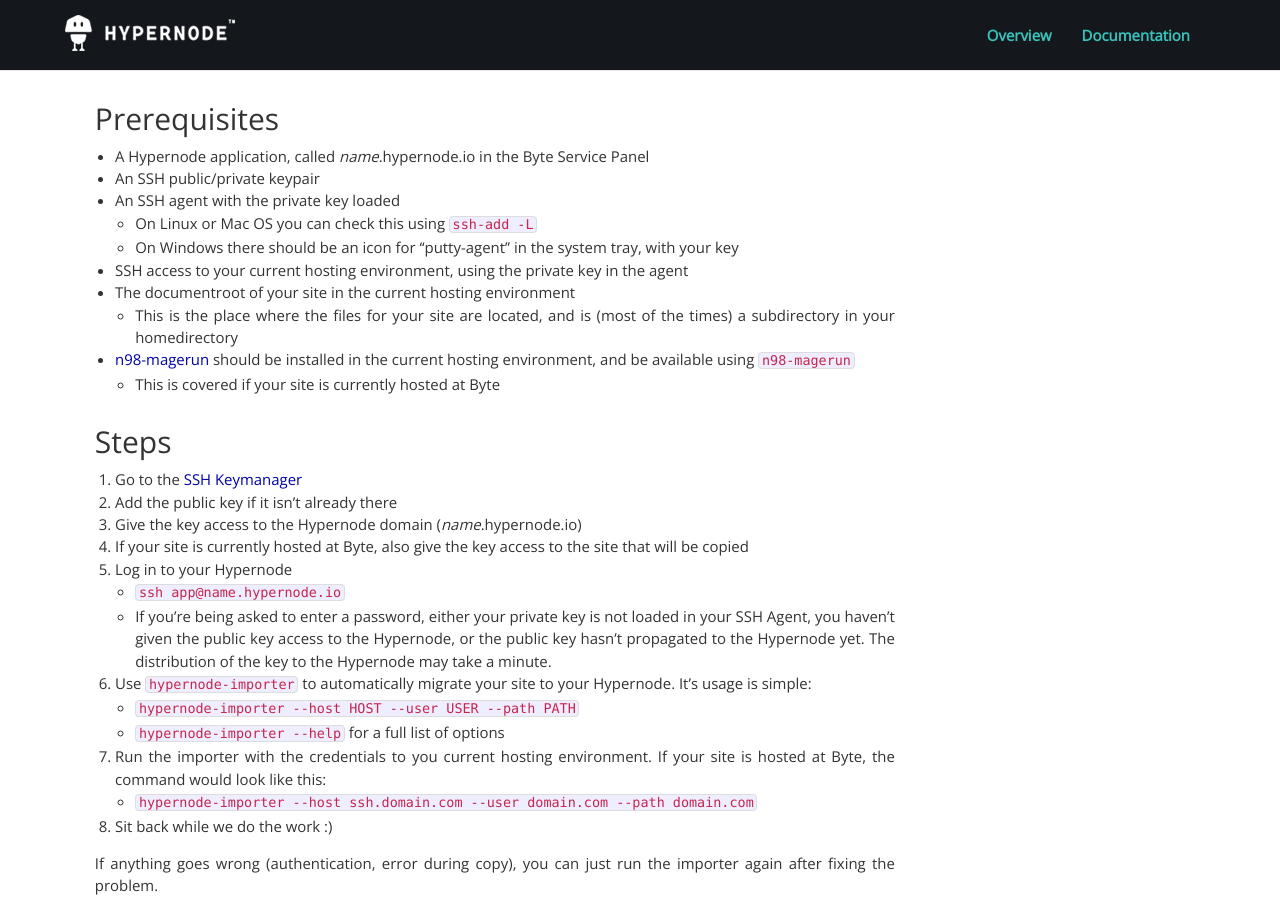
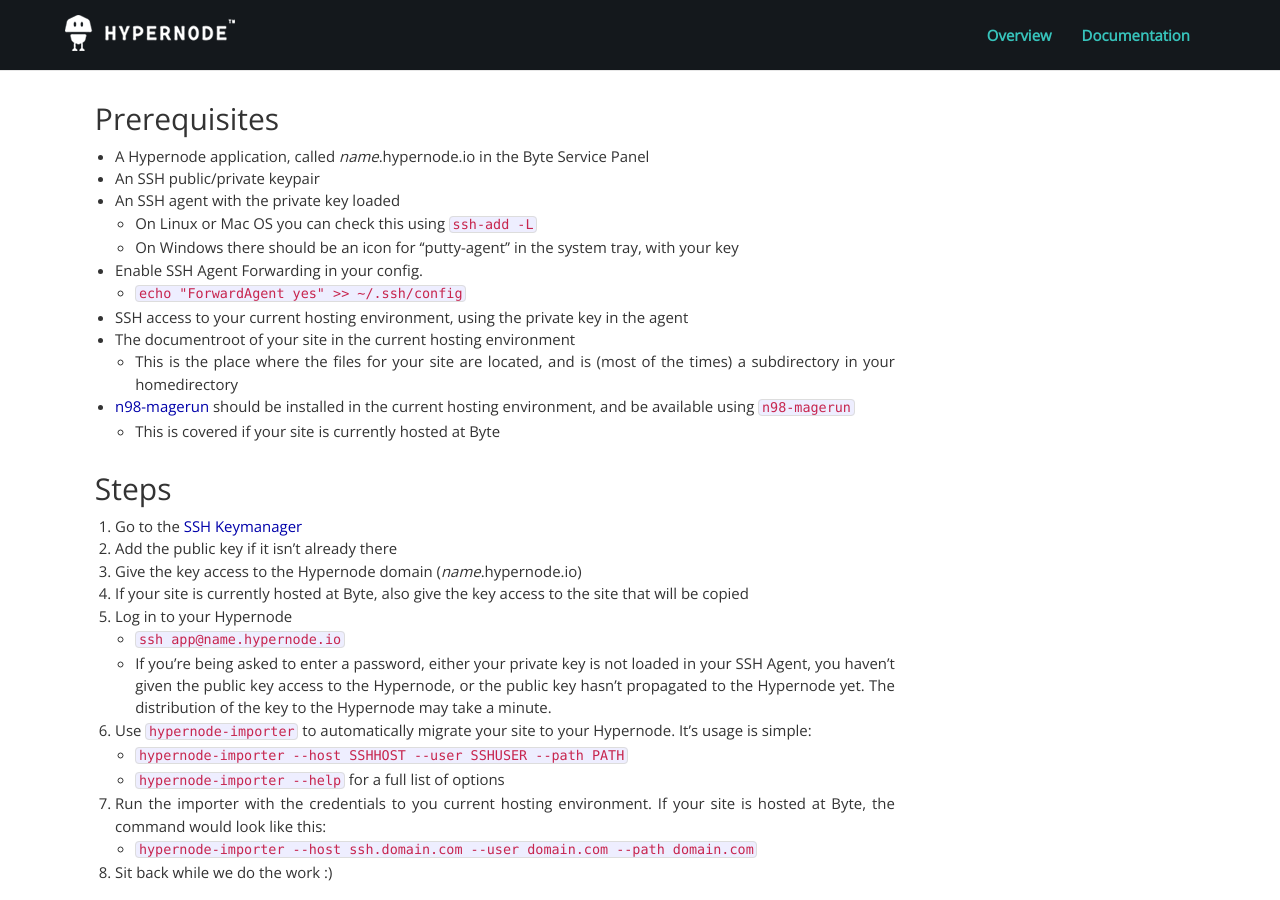
Before and after one commit to damnlie/hypernode.github.io, a Jekyll site: the page built from _posts/2014-05-01-getting-started.md, in a window 1280 px wide and 900 px high, scrolled down 195 px. Built offline with Jekyll 4.4.1, drawn with Linux system fonts in a browser that asks for light colours; nearby versions of some CDN libraries; Markdown is read by kramdown in place of the engine named in the settings; a script that is not in the unit is left out.

Commit message:
Clarify SSH instructions

```diff
--- a/_posts/2014-05-01-getting-started.md
+++ b/_posts/2014-05-01-getting-started.md
@@ -14,6 +14,8 @@
 * An SSH agent with the private key loaded
     * On Linux or Mac OS you can check this using `ssh-add -L`
     * On Windows there should be an icon for ''putty-agent'' in the system tray, with your key
+* Enable SSH Agent Forwarding in your config.
+    * `echo "ForwardAgent yes" >> ~/.ssh/config`
 * SSH access to your current hosting environment, using the private key in the agent
 * The documentroot of your site in the current hosting environment
     * This is the place where the files for your site are located, and is (most of the times) a subdirectory in your homedirectory
@@ -29,7 +31,7 @@
     * `ssh app@name.hypernode.io`
     * If you're being asked to enter a password, either your private key is not loaded in your SSH Agent, you haven't given the public key access to the Hypernode, or the public key hasn't propagated to the Hypernode yet. The distribution of the key to the Hypernode may take a minute.
 1. Use `hypernode-importer` to automatically migrate your site to your Hypernode. It's usage is simple:
-    * `hypernode-importer --host HOST --user USER --path PATH`
+    * `hypernode-importer --host SSHHOST --user SSHUSER --path PATH`
     * `hypernode-importer --help` for a full list of options
 1. Run the importer with the credentials to you current hosting environment. If your site is hosted at Byte, the command would look like this:
     * `hypernode-importer --host ssh.domain.com --user domain.com --path domain.com`
```
